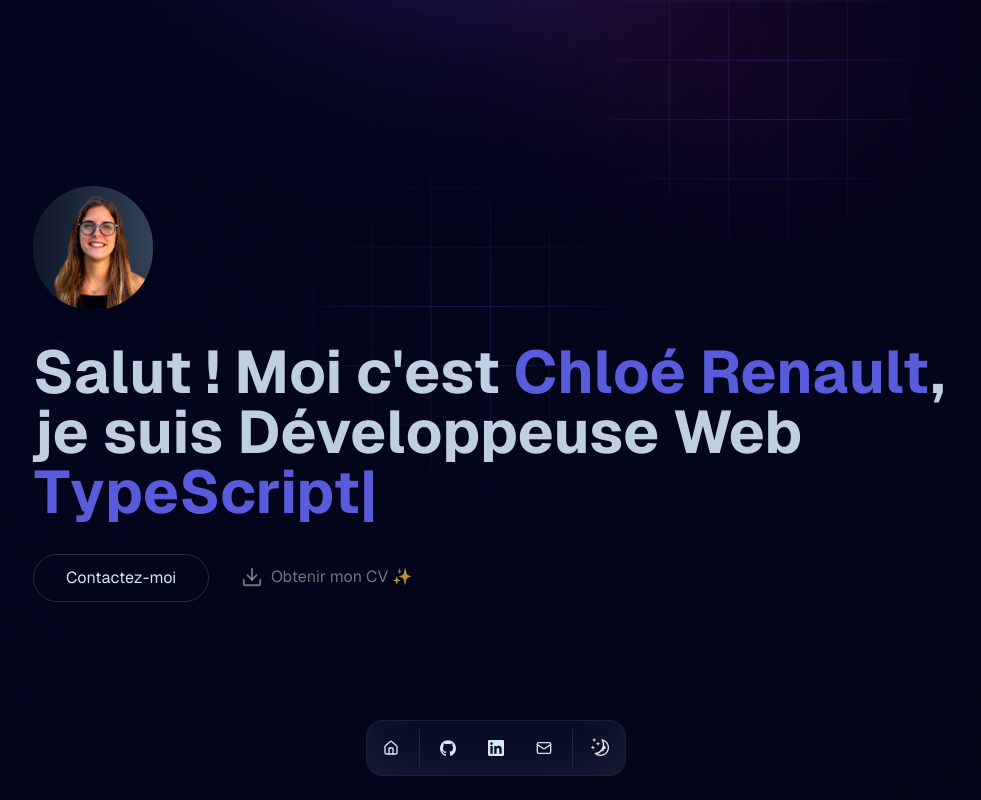
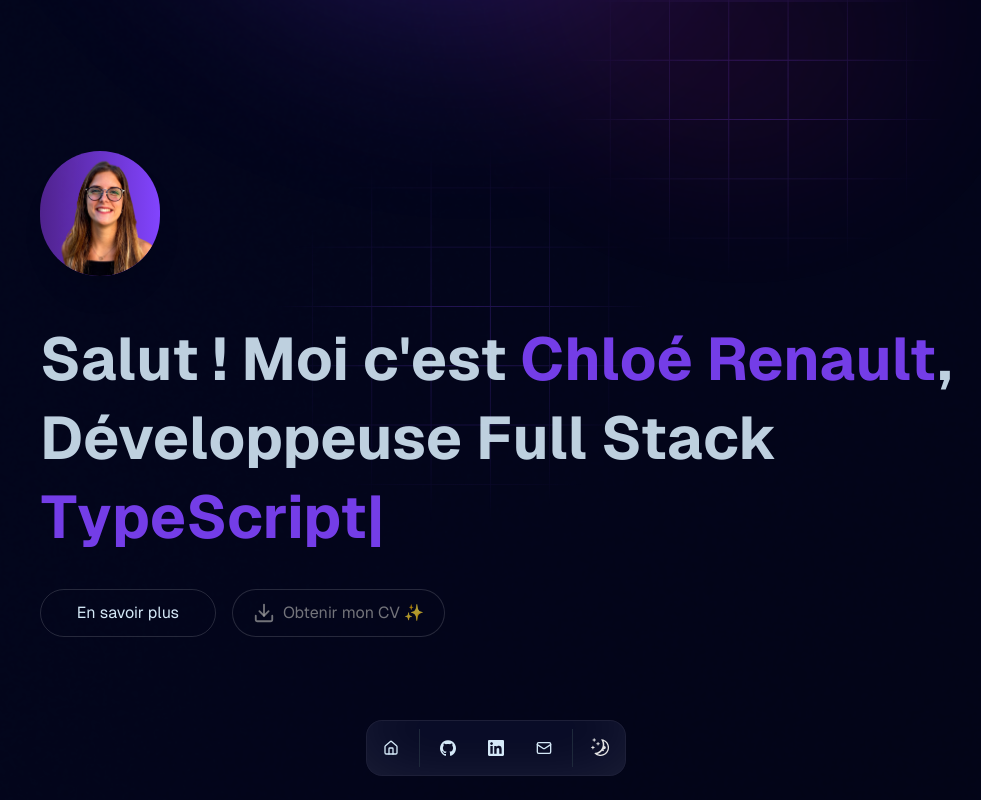
Before and after one commit to chl-rlt/portfolio, a Next.js app: page / in a window 1280 px wide. Shown: the top 800 px of the page, without its empty margins (144-1125 px from the left). Built offline with nearby package versions, Linux system fonts and the light colour scheme.

Commit message:
refactor: :lipstick: improve ui home section

```diff
--- a/src/app/page.tsx
+++ b/src/app/page.tsx
@@ -14,11 +14,11 @@
 export default function Home() {
   return (
     <div className="font-[family-name:var(--font-geist-sans)] bg-section bg-no-repeat bg-contain">
-      <div className="flex lg:w-[990px] w-full lg:m-auto items-center justify-items-center lg:min-h-screen sm:p-8 p-8 pb-20 ">
+      <div className="flex lg:w-[990px] w-full lg:m-auto items-center justify-center lg:min-h-screen sm:p-8 p-8 pb-20 ">
         <main className="flex flex-col sm:gap-8 row-start-2 sm:items-start items-center mt-28 sm:mt-0">
           <BlurFade delay={0.25} inView>
             <Image
-              className="rounded-full bg-gradient-to-r dark:bg-transparent from-slate-900 to-slate-700 drop-shadow-xl  sm:mt-0 mt-3"
+              className="rounded-full bg-gradient-to-r dark:bg-transparent  dark:from-[#9c40ff]/50 dark:to-[#8244FF] bg-transparent from-slate-900 to-slate-700  to-bg-slate-500 drop-shadow-xl  sm:mt-0 mt-3"
               src="/images/profile.png"
               alt="Next.js logo"
               width={120}
@@ -26,12 +26,20 @@
               priority
             />
           </BlurFade>
-          <BlurFade delay={0.5} inView>
-            <h1 className="text-2xl sm:text-6xl sm:text-left text-center opacity-90 font-bold mb-0 sm:mt-0 mt-5 text-wrap">
+
+          <h1 className="text-xl !text sm:text-6xl sm:text-left text-center opacity-90 font-bold mb-0 sm:mt-3 mt-5 text-wrap sm:!leading-[79px] !leading-[32px]">
+            <BlurFade delay={0.5} inView>
               Salut ! {"Moi c'est  "}
-              <span className="text-indigo-500">Chloé Renault</span>, <br /> je
-              suis Développeuse Web <br />
-              <span className="text-indigo-500">
+              <span className="dark:text-[#8244FF] text-gray-500">
+                Chloé Renault
+              </span>
+              , <br />
+            </BlurFade>
+            <BlurFade delay={0.75} inView>
+              Développeuse Full Stack <br />
+            </BlurFade>
+            <BlurFade delay={1} inView>
+              <span className="dark:text-[#8244FF] text-gray-500">
                 <TypeAnimation
                   preRenderFirstString={true}
                   sequence={[
@@ -45,49 +53,26 @@
                   ]}
                   speed={50}
                   repeat={Infinity}
-                  className="text-2xl sm:text-6xl"
+                  className="text-xl sm:text-6xl"
                 />
               </span>
-            </h1>
-          </BlurFade>
-          {/* <BlurFade delay={0.5} inView>
-            <h2 className="text-xl sm:text-3xl font-bold text-zinc-400 opacity-60 sm:mt-0 mt-4 sm:text-left text-center ">
-              Développeuse Fullstack T.
-            </h2>
-          </BlurFade> */}
+            </BlurFade>
+          </h1>
 
-          {/* <BlurFade delay={0.75} inView>
-            <TypeAnimation
-              preRenderFirstString={true}
-              sequence={[
-                500,
-                "Vous pouvez me contacter pour un projet ReactJS",
-                1000,
-                "Vous pouvez me contacter pour un projet TypeScript",
-                1000,
-                "Vous pouvez me contacter pour un projet NodeJS",
-                500,
-              ]}
-              speed={50}
-              repeat={Infinity}
-              className="text-lg sm:text-3xl sm:mt-0 mt-7 flex sm:text-left text-center"
-            />
-          </BlurFade> */}
-
-          <BlurFade delay={1} inView>
-            <div className="flex gap-4 items-center sm:flex-row sm:mt-0 mt-16">
+          <BlurFade delay={1.25} inView>
+            <div className="flex gap-4 items-center sm:flex-row sm:mt-0 mt-28">
               <a
                 className="sm:flex hidden rounded-full border border-solid border-black/[.08] dark:border-white/[.145] transition-colors  items-center justify-center hover:bg-[#f2f2f2] dark:hover:bg-[#1a1a1a] hover:border-transparent text-base h-12 px-5 min-w-44"
-                href="mailto:renaultchloe7@gmail.com"
+                href="#more"
                 rel="noopener noreferrer"
               >
-                Contactez-moi
+                En savoir plus
               </a>
               <a
                 href="https://drive.google.com/file/d/1gbaRzYPHkqLSRVgTl1ixUhObEXCB2k4d/view?usp=sharing"
                 target="_blank"
               >
-                <AnimatedShinyText className="inline-flex items-center justify-center cursor-pointer px-4 sm:py-1 transition ease-out hover:text-neutral-600 hover:duration-300 hover:dark:text-neutral-400">
+                <AnimatedShinyText className=" h-12 px-5 min-w-44 rounded-full border border-solid border-black/[.08] dark:border-white/[.145] inline-flex items-center justify-center cursor-pointer transition ease-out hover:text-neutral-600 hover:duration-300 hover:dark:text-neutral-400">
                   <span className="flex gap-2 items-center">
                     <Download size={22} />
                     Obtenir mon CV ✨
@@ -103,7 +88,7 @@
         className="sm:border-t bg-background sm:px-0 px-4 sm:py-0 py-8"
         id="more"
       >
-        <div className=" px-3 md:px-7 lg:w-[1100px] lg:m-auto">
+        <div className="px-3 md:px-7 lg:w-[1100px] lg:m-auto">
           <ProjectsList />
           <SkillList />
           <ExperienceList />
```
